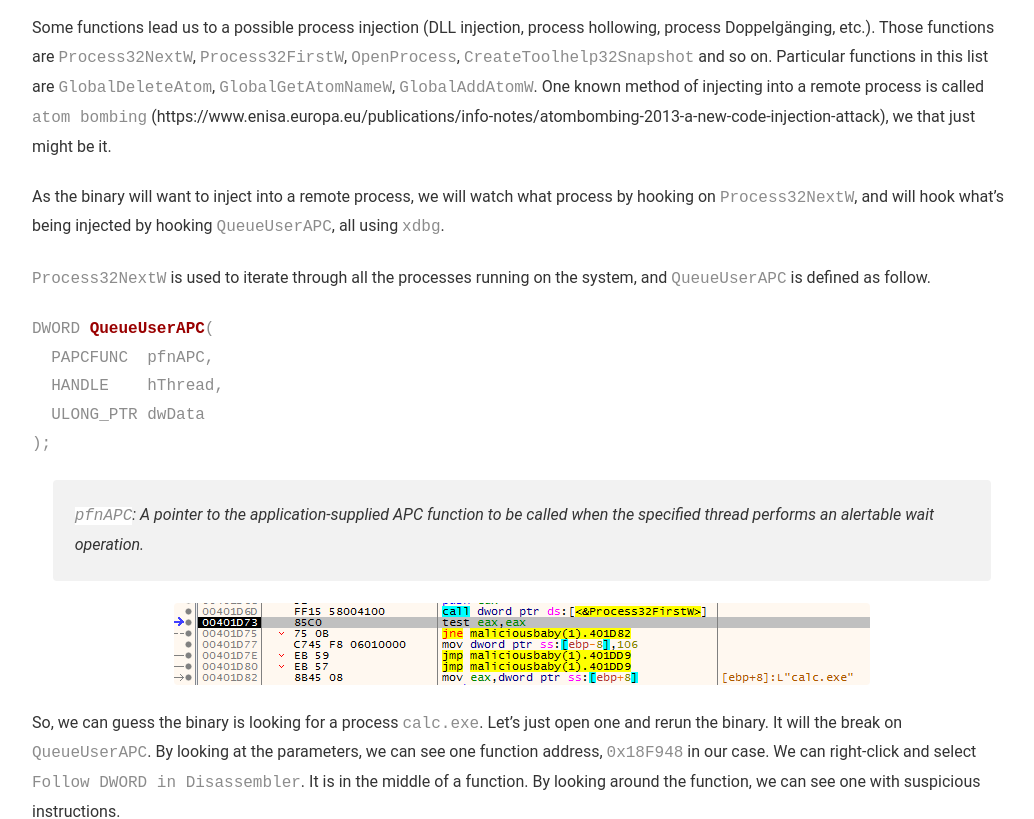
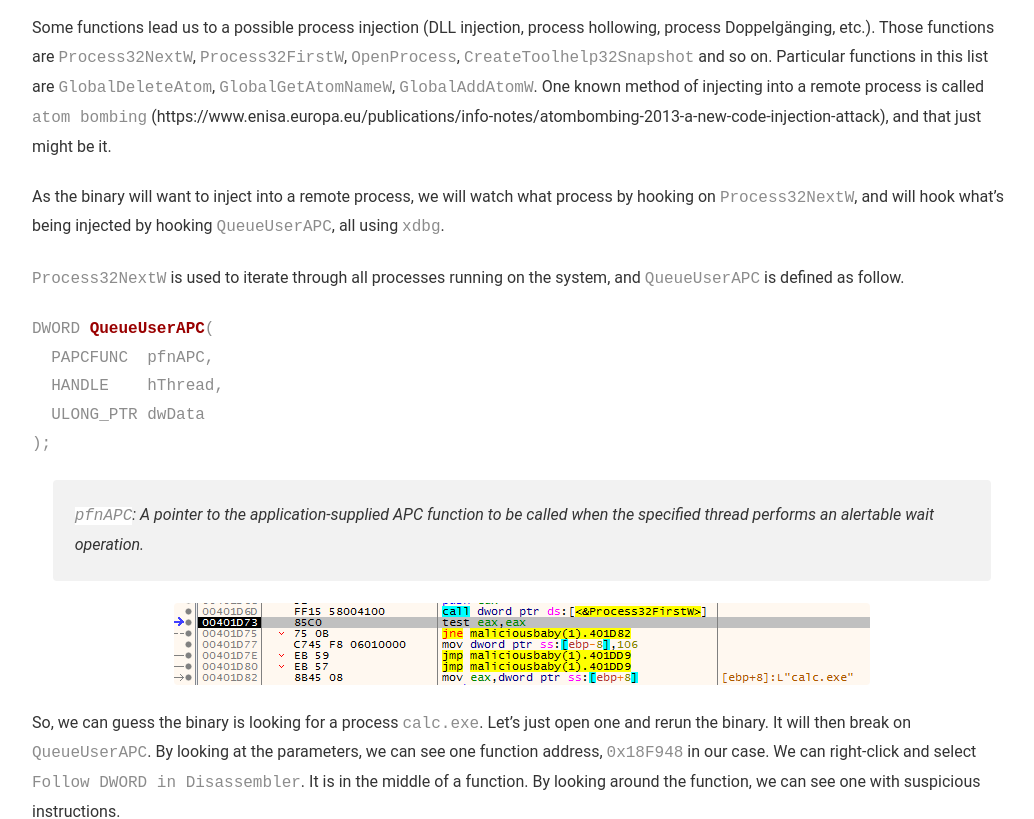
Before and after one commit to nic-lovin/nic-lovin.github.io, a Jekyll site: the page built from _posts/2020-07-19-defenit-malicious-baby.md, in a window 1280 px wide and 1400 px high, scrolled down 1318 px. Shown: the part 153-972 px from the top of the window, without its empty margins (118-1152 px from the left). Built offline with Jekyll 4.4.1, drawn with Linux system fonts in a browser that asks for light colours.

Commit message:
fix typos

````diff
--- a/_posts/2020-07-19-defenit-malicious-baby.md
+++ b/_posts/2020-07-19-defenit-malicious-baby.md
@@ -46,11 +46,11 @@ HeapReAlloc
 [...]
 ```
 
-Some functions lead us to a possible process injection (DLL injection, process hollowing, process Doppelgänging, etc.). Those functions are `Process32NextW`, `Process32FirstW`, `OpenProcess`, `CreateToolhelp32Snapshot` and so on. Particular functions in this list are `GlobalDeleteAtom`, `GlobalGetAtomNameW`, `GlobalAddAtomW`. One known method of injecting into a remote process is called `atom bombing` (https://www.enisa.europa.eu/publications/info-notes/atombombing-2013-a-new-code-injection-attack), we that just might be it.
+Some functions lead us to a possible process injection (DLL injection, process hollowing, process Doppelgänging, etc.). Those functions are `Process32NextW`, `Process32FirstW`, `OpenProcess`, `CreateToolhelp32Snapshot` and so on. Particular functions in this list are `GlobalDeleteAtom`, `GlobalGetAtomNameW`, `GlobalAddAtomW`. One known method of injecting into a remote process is called `atom bombing` (https://www.enisa.europa.eu/publications/info-notes/atombombing-2013-a-new-code-injection-attack), and that just might be it.
 
 As the binary will want to inject into a remote process, we will watch what process by hooking on `Process32NextW`, and will hook what's being injected by hooking `QueueUserAPC`, all using `xdbg`.
 
-`Process32NextW` is used to iterate through all the processes running on the system, and `QueueUserAPC` is defined as follow.
+`Process32NextW` is used to iterate through all processes running on the system, and `QueueUserAPC` is defined as follow.
 
 ``` c
 DWORD QueueUserAPC(
@@ -64,7 +64,7 @@ DWORD QueueUserAPC(
 
 ![Looking for calc.exe](../assets/malicious_baby/calc_exe.png)
 
-So, we can guess the binary is looking for a process `calc.exe`. Let's just open one and rerun the binary. It will the break on `QueueUserAPC`. By looking at the parameters, we can see one function address, `0x18F948` in our case. We can right-click and select `Follow DWORD in Disassembler`. It is in the middle of a function. By looking around the function, we can see one with suspicious instructions.
+So, we can guess the binary is looking for a process `calc.exe`. Let's just open one and rerun the binary. It will then break on `QueueUserAPC`. By looking at the parameters, we can see one function address, `0x18F948` in our case. We can right-click and select `Follow DWORD in Disassembler`. It is in the middle of a function. By looking around the function, we can see one with suspicious instructions.
 
 ![Suspicious function](../assets/malicious_baby/function.png)
 
````
